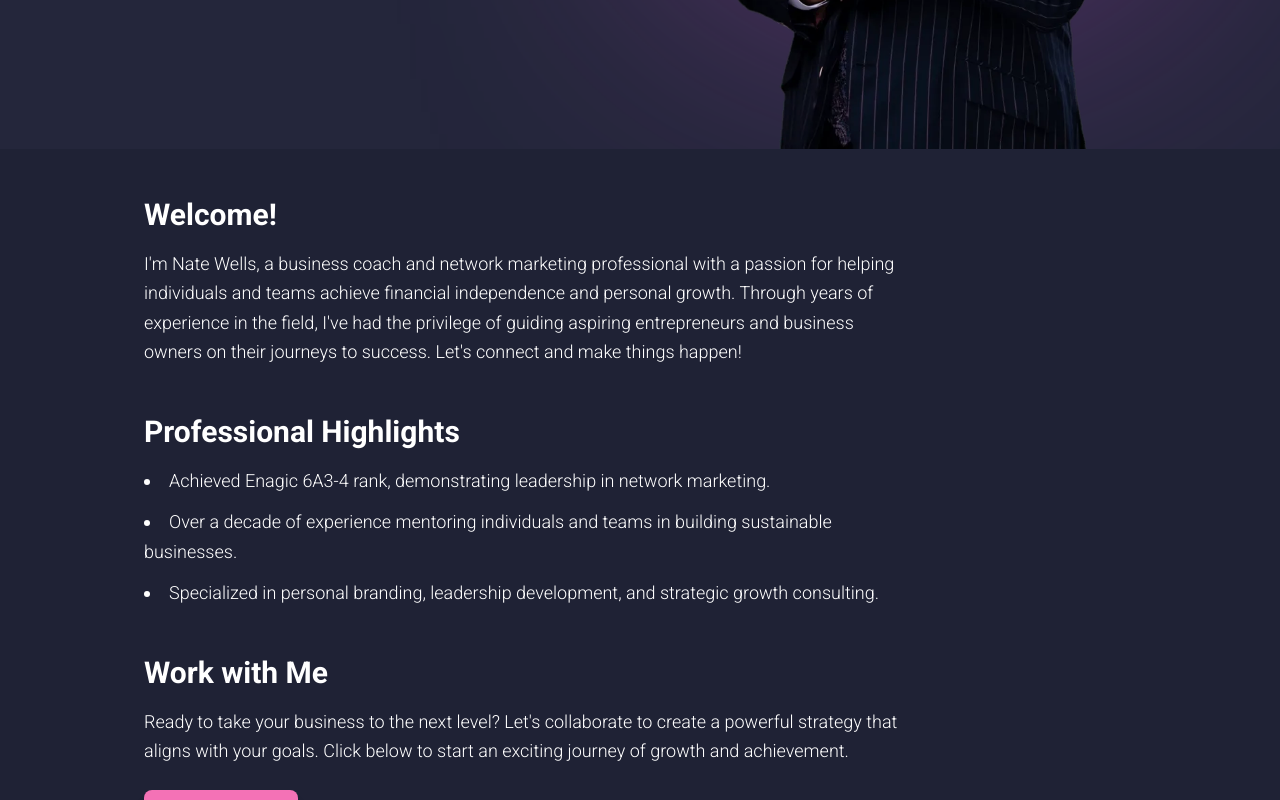
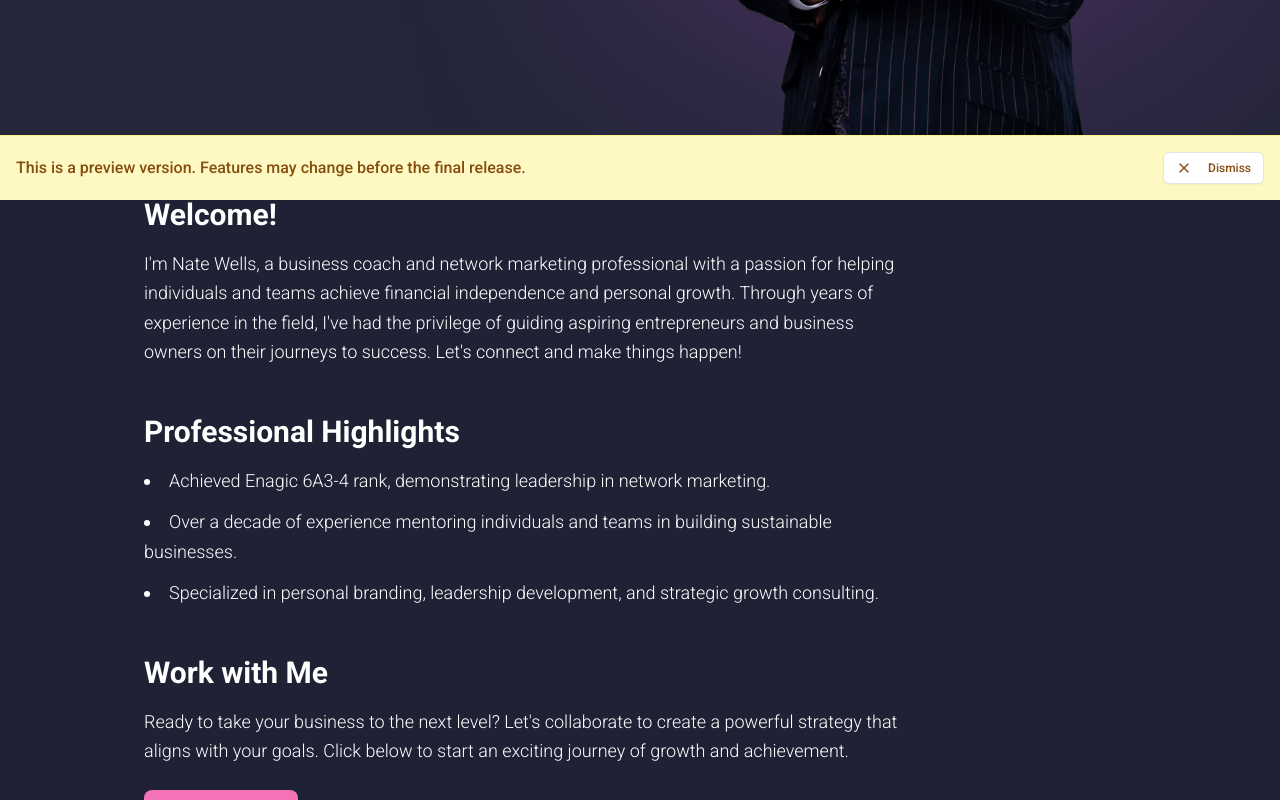
Before and after one commit to davidhailu0/rippleffect, a Next.js app: page / in a window 1280 px wide. Shown: the part 600-1400 px from the top of the page. Built offline with nearby package versions, Linux system fonts and the light colour scheme; no server answers.

Commit message:
feat: add Preview banner

```diff
--- a/src/app/(public)/page.tsx
+++ b/src/app/(public)/page.tsx
@@ -76,7 +76,7 @@ export default function Home() {
       </motion.div>
 
       {/* Introduction Section */}
-      <div className="bg-[#1f2235] px-10 md:px-36 pb-10 z-50">
+      <div className="bg-[#1f2235] px-10 md:px-36 pb-10 z-30">
         <section className="container mt-12 ">
           <div className="max-w-3xl">
             <h2 className="text-3xl font-semibold text-white">Welcome!</h2>
@@ -131,10 +131,8 @@ export default function Home() {
             </Link>
           </div>
         </section>
-      </div>
-
         {/* Debug info */}
-      {/* <section className="container mt-12">
+        <section className="container mt-12">
           <div className="max-w-3xl">
             <p className="text-sm text-gray-600 mt-4 leading-relaxed font-light">
               Thanks for reading. Website made with Crib CRM. Software info below:
@@ -146,7 +144,8 @@ export default function Home() {
               ORIGIN = {`${process.env.NEXT_PUBLIC_APP_ORIGIN}`}
             </p>
           </div>
-      </section> */}
+        </section>
+      </div>
     </main>
   );
 }
--- a/src/app/layout.tsx
+++ b/src/app/layout.tsx
@@ -8,6 +8,7 @@ import ReactQueryProvider from "@/lib/reactQuery/ReactQueryProvider";
 import FetchVideos from "@/components/fetch-videos";
 import "./globals.css";
 import CheckAuth from "@/components/check-auth";
+import { PreviewBanner } from "@/components/ui/preview-banner";
 
 export const roboto = Roboto({
   subsets: ["latin"],
@@ -47,6 +48,7 @@ export default function RootLayout({
               <Navbar />
               {children}
             </div>
+            <PreviewBanner />
             <NextTopLoader showSpinner={false} color="#fff" />
           </ReactQueryProvider>
         </ReduxStoreProvider>
--- /dev/null
+++ b/src/components/ui/preview-banner/index.tsx
@@ -0,0 +1,32 @@
+"use client"
+
+import { useState } from 'react'
+import { X } from 'lucide-react'
+import { Button } from "@/components/ui/button"
+
+export function PreviewBanner() {
+    const [isVisible, setIsVisible] = useState(true)
+
+    if (!isVisible) return null
+
+    return (
+        <div className="fixed bottom-0 left-0 right-0 bg-yellow-100 border-t border-yellow-200 p-4 md:flex md:items-center md:justify-between z-50">
+            <div className="flex items-center">
+                <p className="text-yellow-800 font-medium">
+                    This is a preview version. Features may change before the final release.
+                </p>
+            </div>
+            <div className="mt-4 md:mt-0 md:ml-6">
+                <Button
+                    variant="outline"
+                    size="sm"
+                    className="text-yellow-800 hover:bg-yellow-200 hover:text-yellow-900"
+                    onClick={() => setIsVisible(false)}
+                >
+                    <X className="h-4 w-4 mr-2" />
+                    Dismiss
+                </Button>
+            </div>
+        </div>
+    )
+}
```
Lines whose indentation alone changed are shown as unchanged.
